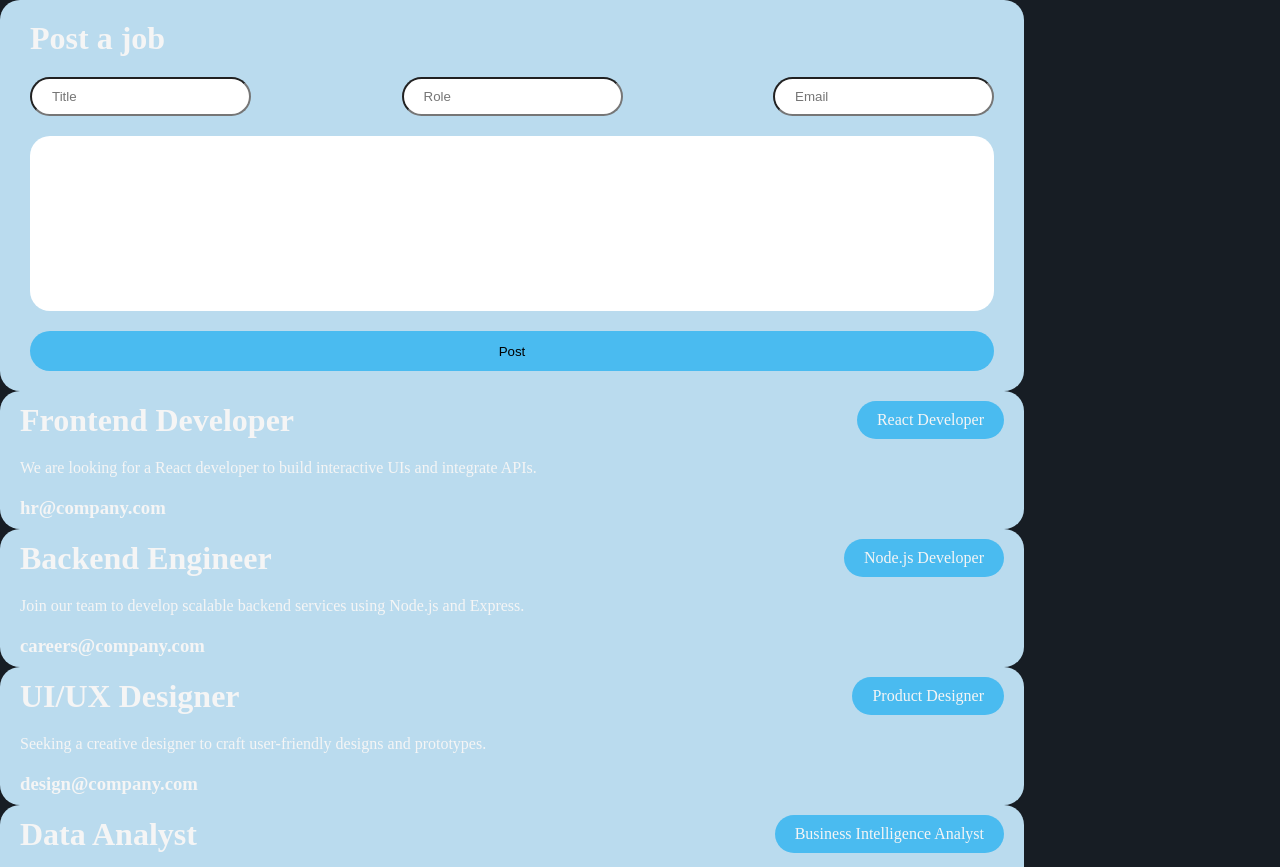
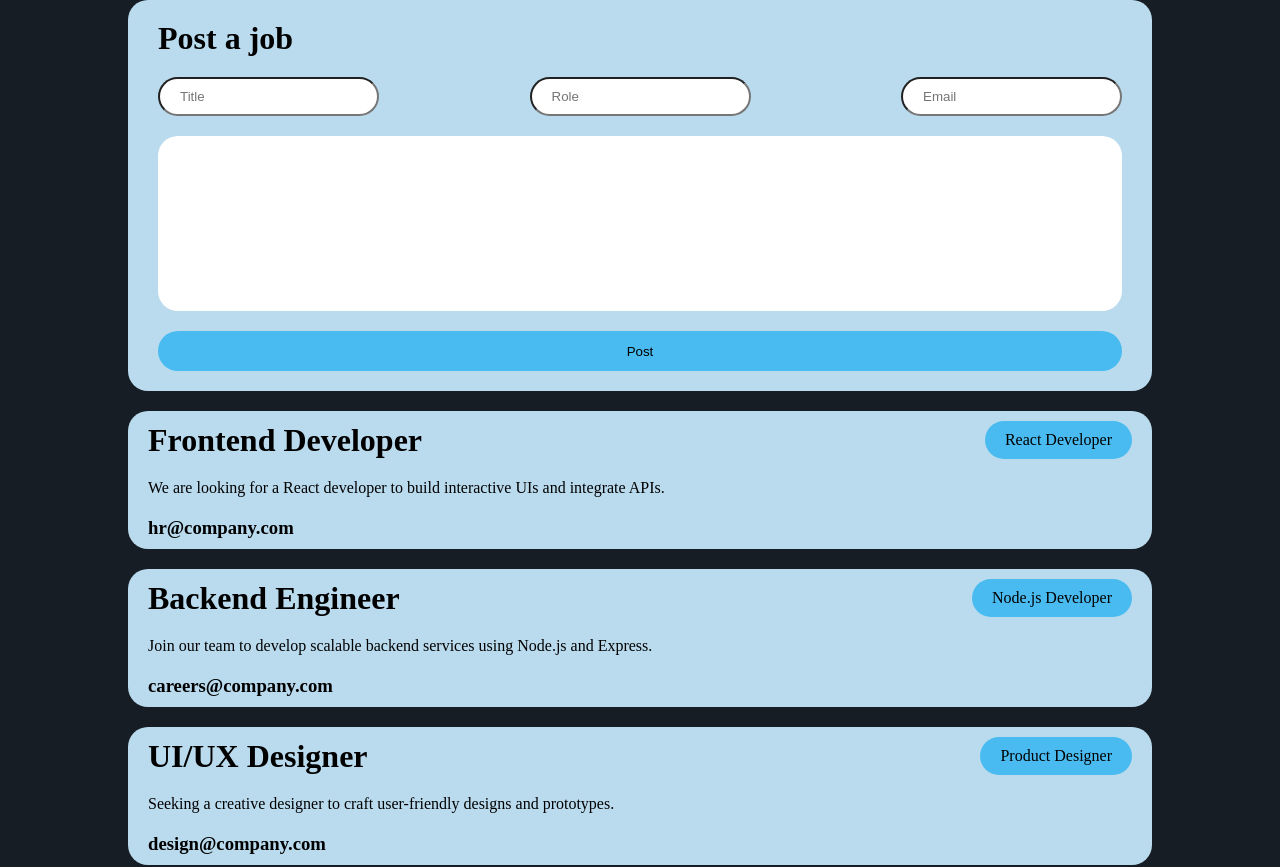
Before and after one commit to Ersatz-xD/Job-posting-webApp, a React (Vite) app: page / in a window 1280 px wide. Shown: the top 867 px of the page. Built offline with nearby package versions, Linux system fonts and the light colour scheme.

Commit message:
Update index.css

```diff
--- a/src/index.css
+++ b/src/index.css
@@ -6,5 +6,11 @@
 
 body{
   background-color: #171d24;
-  color: whitesmoke;
+  color: black;
 }
+.appParent{
+  display: flex;
+   flex-direction: column;
+   gap: 20px;
+   align-items: center;
+}
```
